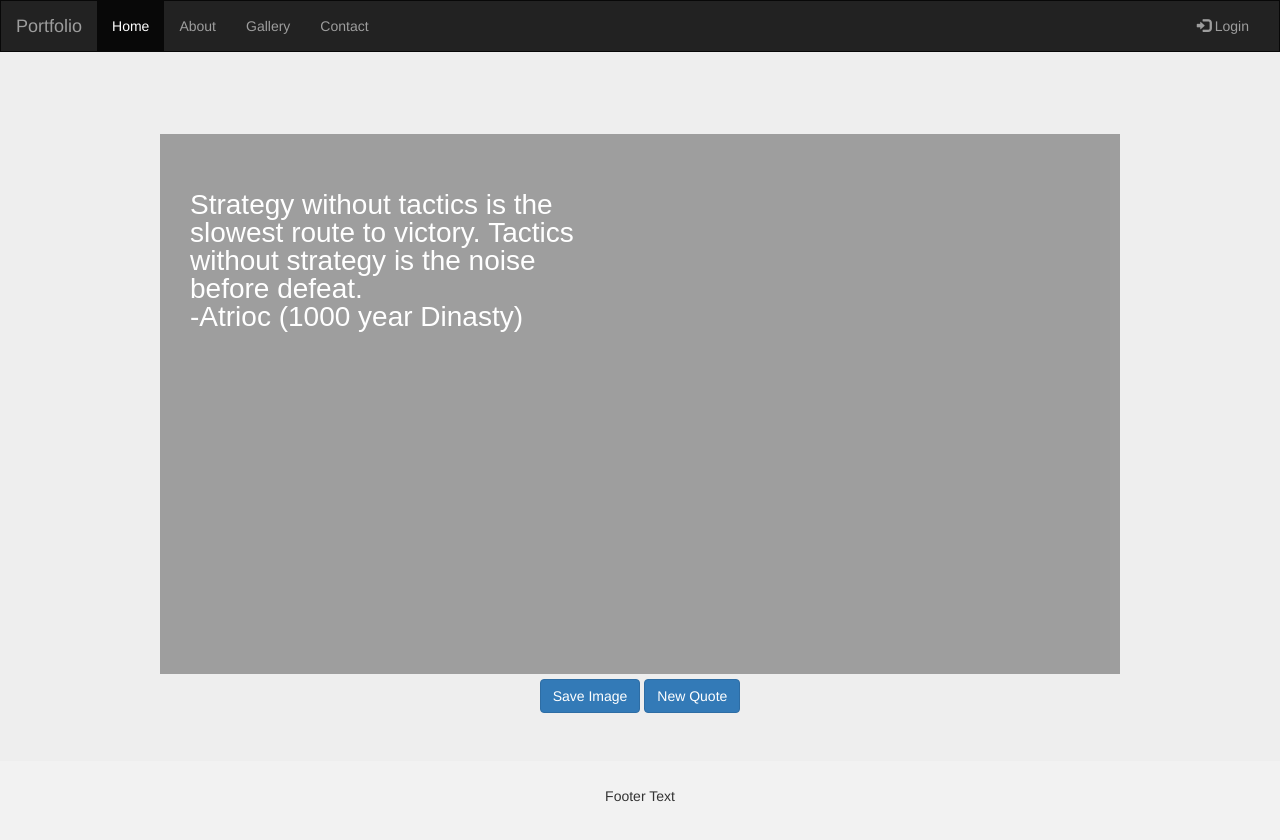
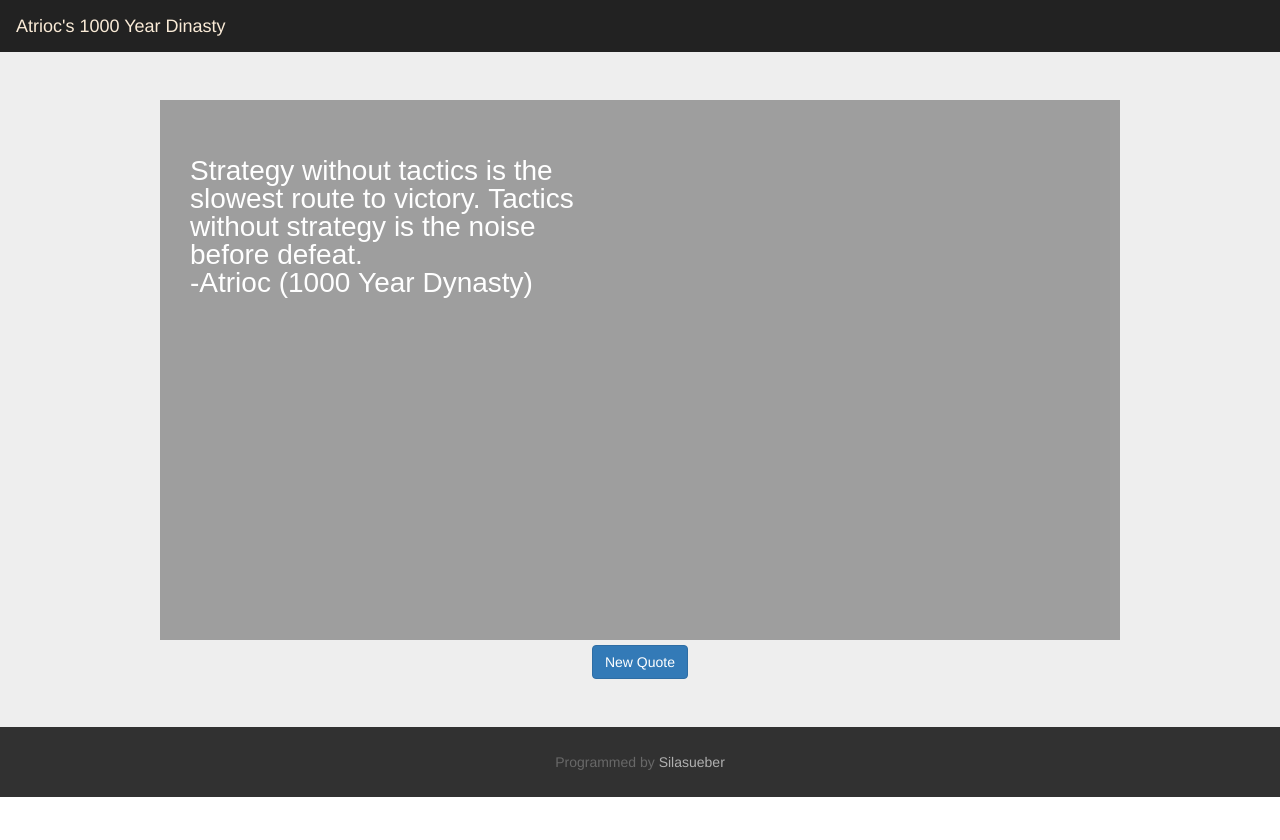
Before and after one commit to Deischox/1000YearDinasty, a plain HTML site: page index.html in a window 1280 px wide. After the commit the page ends 800 px from the top, so only its background shows below. Drawn offline with nearby package versions, Linux system fonts and the light colour scheme.

Commit message:
Update index.html

```diff
--- a/index.html
+++ b/index.html
@@ -1,13 +1,14 @@
 <!DOCTYPE html>
 <html lang="en">
 <head>
-  <title>Bootstrap Example</title>
+  <title>Atrioc's Quote Generator</title>
   <meta charset="utf-8">
   <meta name="viewport" content="width=device-width, initial-scale=1">
   <link rel="stylesheet" href="https://maxcdn.bootstrapcdn.com/bootstrap/3.4.1/css/bootstrap.min.css">
   <script src="https://ajax.googleapis.com/ajax/libs/jquery/3.5.1/jquery.min.js"></script>
   <script src="https://maxcdn.bootstrapcdn.com/bootstrap/3.4.1/js/bootstrap.min.js"></script>
-
+  <link rel="stylesheet" href="cover.css">
+  <link href="favicon.ico" rel="icon" type="image/x-icon" />
  <style>
     /* Remove the navbar's default margin-bottom and rounded borders */
     .navbar {
@@ -17,14 +18,26 @@
 
     /* Add a gray background color and some padding to the footer */
     footer {
-      background-color: #f2f2f2;
+      background-color: #313131;
       padding: 25px;
+    }
+
+    .navbar-dark{
+      background-color: #222;
+    }
+
+    .navbar-brand{
+      color: antiquewhite;
+    }
+
+    .navbar-brand:hover{
+      color: antiquewhite;
     }
   </style>
 </head>
 <body>
 
-<nav class="navbar navbar-inverse">
+<nav class="navbar navbar-dark">
   <div class="container-fluid">
     <div class="navbar-header">
       <button type="button" class="navbar-toggle" data-toggle="collapse" data-target="#myNavbar">
@@ -32,35 +45,24 @@
         <span class="icon-bar"></span>
         <span class="icon-bar"></span>
       </button>
-      <a class="navbar-brand" href="#">Portfolio</a>
+      <a class="navbar-brand" style="cursor: default;">Atrioc's 1000 Year Dinasty</a>
     </div>
-    <div class="collapse navbar-collapse" id="myNavbar">
-      <ul class="nav navbar-nav">
-        <li class="active"><a href="#">Home</a></li>
-        <li><a href="#">About</a></li>
-        <li><a href="#">Gallery</a></li>
-        <li><a href="#">Contact</a></li>
-      </ul>
-      <ul class="nav navbar-nav navbar-right">
-        <li><a href="#"><span class="glyphicon glyphicon-log-in"></span> Login</a></li>
-      </ul>
-    </div>
+
   </div>
 </nav>
 
-<div class="jumbotron" style="margin-bottom: 0;">
+<div class="jumbotron dark" style="margin-bottom: 0;">
   <div class="container text-center">
-    <canvas style="margin-top: 3%;" id="canvas" width="960" height="540"></canvas>
+    <canvas  id="canvas" width="960" height="540"></canvas>
   </div>
   <div class="container text-center">
-    <button type="button" class="btn btn-primary" onclick="saveImage()">Save Image </button>
     <button type="button" class="btn btn-primary" onclick="generateQuote()">New Quote</button>
   </div>
 
 </div>
 
 <footer class="container-fluid text-center">
-  <p>Footer Text</p>
+  <p style="display: inline; color: #686868;">Programmed by </p><a style="display: inline; color: #B0B0B0; cursor: pointe;" href="https://www.twitter.com/Silasueber" target="_blank">Silasueber</a>
 </footer>
 
 
@@ -70,10 +72,7 @@
   function saveImage()
   {
       var circle_canvas = document.getElementById("canvas");
-      var image = canvas.toDataURL("image/png").replace("image/png", "image/octet-stream");  // here is the most important part because if you dont replace you will get a DOM 18 exception.
-
-
-      window.location.href=image; // it will save locally
+      localStorage.setItem("imgCanvas",circle_canvas.toDataURL());
   }
 
 
@@ -85,7 +84,8 @@
   // Draw Image function
   var img = new Image();
   img.src = imagePath;
-
+  img.setAttribute('crossorigin', 'anonymous'); // works for me
+  console.log(img.src)
 
 
   img.onload = function () {
@@ -108,12 +108,10 @@
                       arr.shift()
 
                   }
-              console.log(arr,s)
-
               context.fillText(s, 30, 80+28*i);
               i+=1
           }
-          context.fillText('-Atrioc (1000 year Dinasty)', 30, 80+28*i);
+          context.fillText('-Atrioc (1000 Year Dynasty)', 30, 80+28*i);
 
 
       }
```
